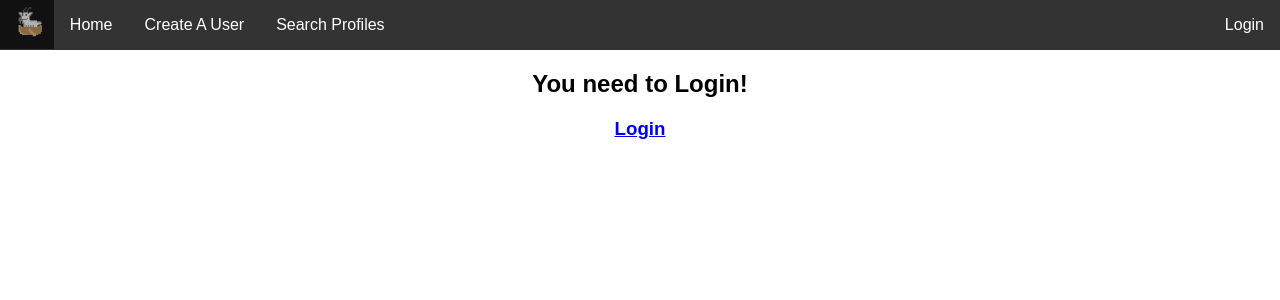
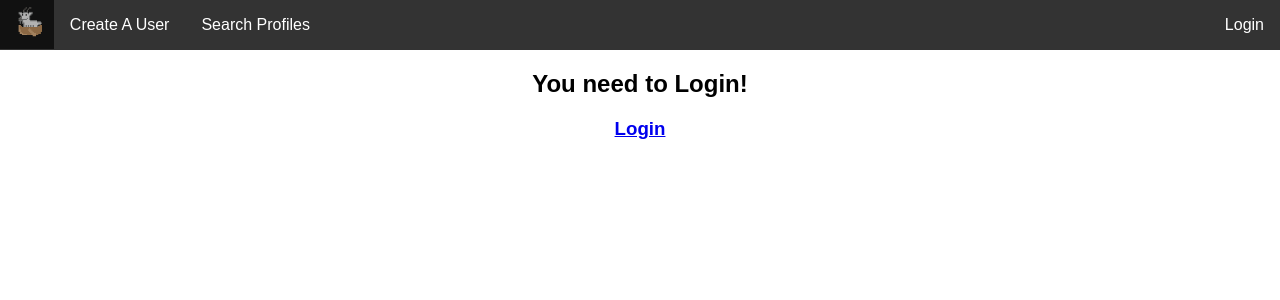
Before and after one commit to JarettSutula/GoatBoat, a Django app: page /match/ in a window 1280 px wide. Shown: the top 300 px of the page. Run offline with Django 3.2, Linux system fonts and the light colour scheme; parts of the project's set-up code (start-up, migrations or seed data) failed here and were passed over.

Commit message:
removed home link on page - click on goat instead

```diff
--- a/mentor/userform/templates/navigation.html
+++ b/mentor/userform/templates/navigation.html
@@ -18,9 +18,6 @@
                 <a id="logoclick" href="/">
                     <img id="gblogo" src="{% static 'images/gblogo.png' %}">
                 </a>
-            </li>
-            <li>
-                <a class="" href="/">Home</a>
             </li>
             {% if request.session.username is None %}
             <li>
```
